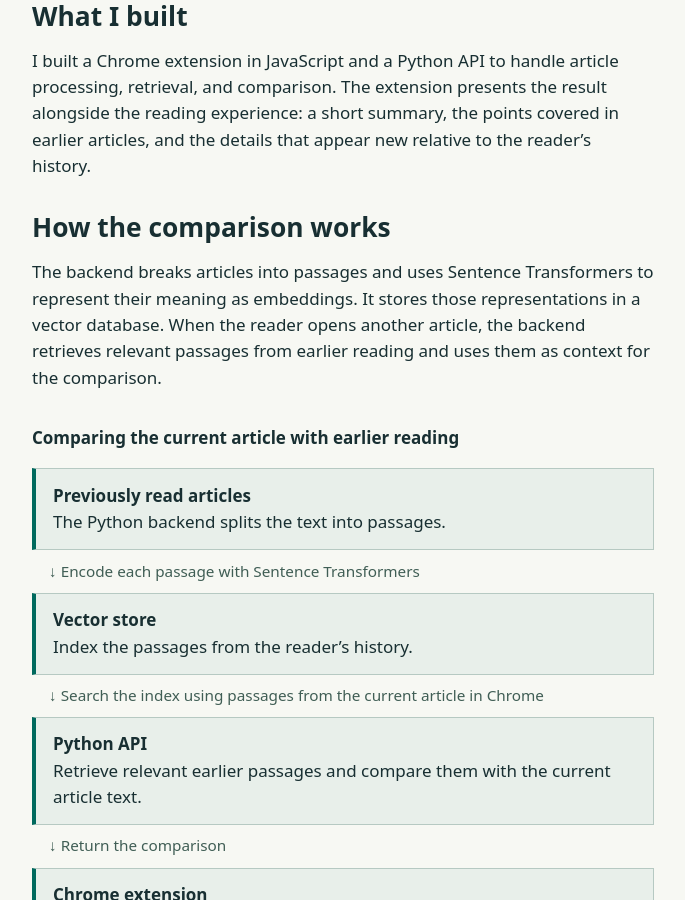
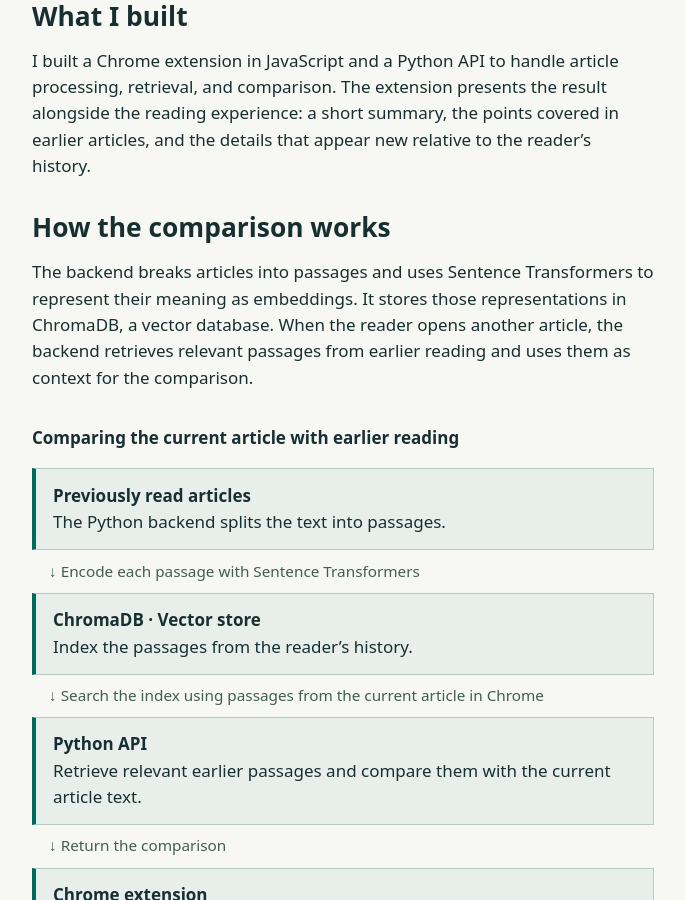
Before and after one commit to alex-coch/alex-coch.github.io, a Jekyll site: the page projects/article-comparison/index.html, which Jekyll copies as it is, in a window 1280 px wide and 900 px high, scrolled down 629 px. Shown: the whole window, without its empty margins (115-800 px from the left). Built offline with Jekyll 4.4.1, drawn with Linux system fonts in a browser that asks for light colours.

Commit message:
Identify ChromaDB in the article comparison case and simplify navigation

```diff
--- a/index.html
+++ b/index.html
@@ -1,7 +1,7 @@
 <!doctype html>
 <html lang="en"><head><meta charset="utf-8"><meta name="viewport" content="width=device-width, initial-scale=1"><title>Aleksei Kokorev · Python Backend Engineer</title><meta name="description" content="Python backend engineering portfolio. APIs, event-driven systems and production GPU inference."><link rel="stylesheet" href="/assets/portfolio.css"></head>
 <body><main>
-<header><a class="name" href="/">Aleksei Kokorev</a><a href="/learning/ml/">ML archive</a></header>
+<header><a class="name" href="/">Aleksei Kokorev</a></header>
 <section class="hero"><h1>Python Backend<br>Engineer</h1><p>I build APIs and event-driven services. My recent work includes search, reading activity tracking, and a production pipeline that matches audiobook narration to text.</p>
 <nav><a class="primary" href="#work">View case studies ↓</a><a href="/assets/Aleksei_Kokorev_Python_Backend_CV.pdf" download>Download CV</a><a href="https://www.linkedin.com/in/alexcoch/">LinkedIn ↗</a></nav></section>
 <section id="work"><h2>Selected work</h2><article><div class="meta">Production GPU service · Backend engineering</div><h3><a href="/projects/audiobook-alignment/">Matching audiobook narration to text</a></h3><p>I built a pipeline that maps passages in an ebook to time ranges in its audiobook. A dedicated GPU service processes the audio, while a Python backend matches the narration to the text and validates the timing.</p><p class="meta">Python · Apache Airflow · FastAPI · Wav2Vec2</p><a href="/projects/audiobook-alignment/">Read case study →</a></article>
@@ -16,7 +16,7 @@
   <div class="meta">Chrome extension · Python backend · Retrieval-augmented generation</div>
   <h3><a href="/projects/article-comparison/">What’s new in this article?</a></h3>
   <p>I built a Chrome extension that summarizes the article you’re reading and compares it with articles you’ve read before. It shows which points your reading history already covers and what the current article adds.</p>
-  <p class="meta">JavaScript · Python · Sentence Transformers · Vector search</p>
+  <p class="meta">JavaScript · Python · Sentence Transformers · ChromaDB</p>
   <a href="/projects/article-comparison/">Read case study →</a>
 </article></section>
 <footer><a href="/learning/ml/">Machine Learning Archive →</a><p>Earlier projects in machine learning, computer vision, and natural language processing.</p></footer></main>
--- a/projects/article-comparison/index.html
+++ b/projects/article-comparison/index.html
@@ -16,12 +16,12 @@
   <h2>What I built</h2>
   <p>I built a Chrome extension in JavaScript and a Python API to handle article processing, retrieval, and comparison. The extension presents the result alongside the reading experience: a short summary, the points covered in earlier articles, and the details that appear new relative to the reader’s history.</p>
   <h2>How the comparison works</h2>
-  <p>The backend breaks articles into passages and uses Sentence Transformers to represent their meaning as embeddings. It stores those representations in a vector database. When the reader opens another article, the backend retrieves relevant passages from earlier reading and uses them as context for the comparison.</p>
+  <p>The backend breaks articles into passages and uses Sentence Transformers to represent their meaning as embeddings. It stores those representations in ChromaDB, a vector database. When the reader opens another article, the backend retrieves relevant passages from earlier reading and uses them as context for the comparison.</p>
   <figure class="pipeline">
     <figcaption>Comparing the current article with earlier reading</figcaption>
     <div class="node"><strong>Previously read articles</strong> <span>The Python backend splits the text into passages.</span></div>
     <div class="edge">↓ Encode each passage with Sentence Transformers</div>
-    <div class="node"><strong>Vector store</strong> <span>Index the passages from the reader’s history.</span></div>
+    <div class="node"><strong>ChromaDB · Vector store</strong> <span>Index the passages from the reader’s history.</span></div>
     <div class="edge">↓ Search the index using passages from the current article in Chrome</div>
     <div class="node"><strong>Python API</strong> <span>Retrieve relevant earlier passages and compare them with the current article text.</span></div>
     <div class="edge">↓ Return the comparison</div>
```
